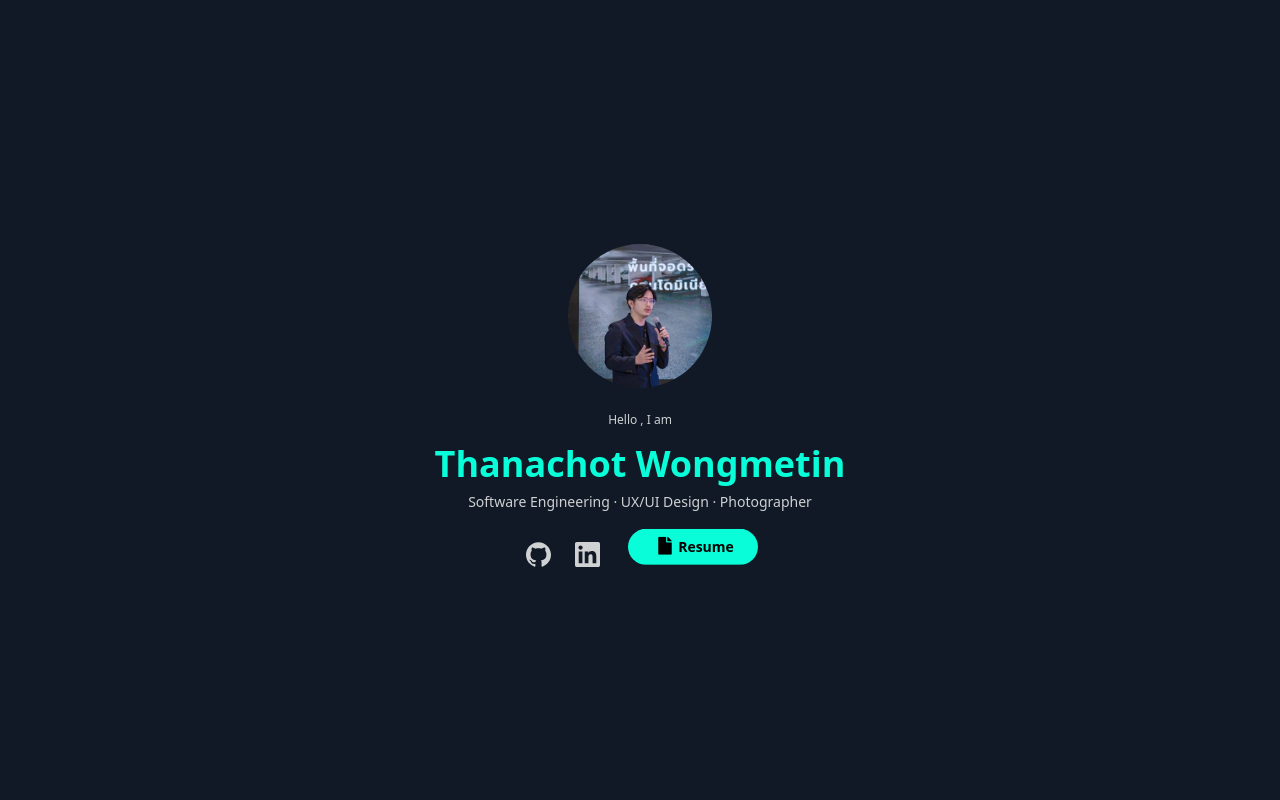
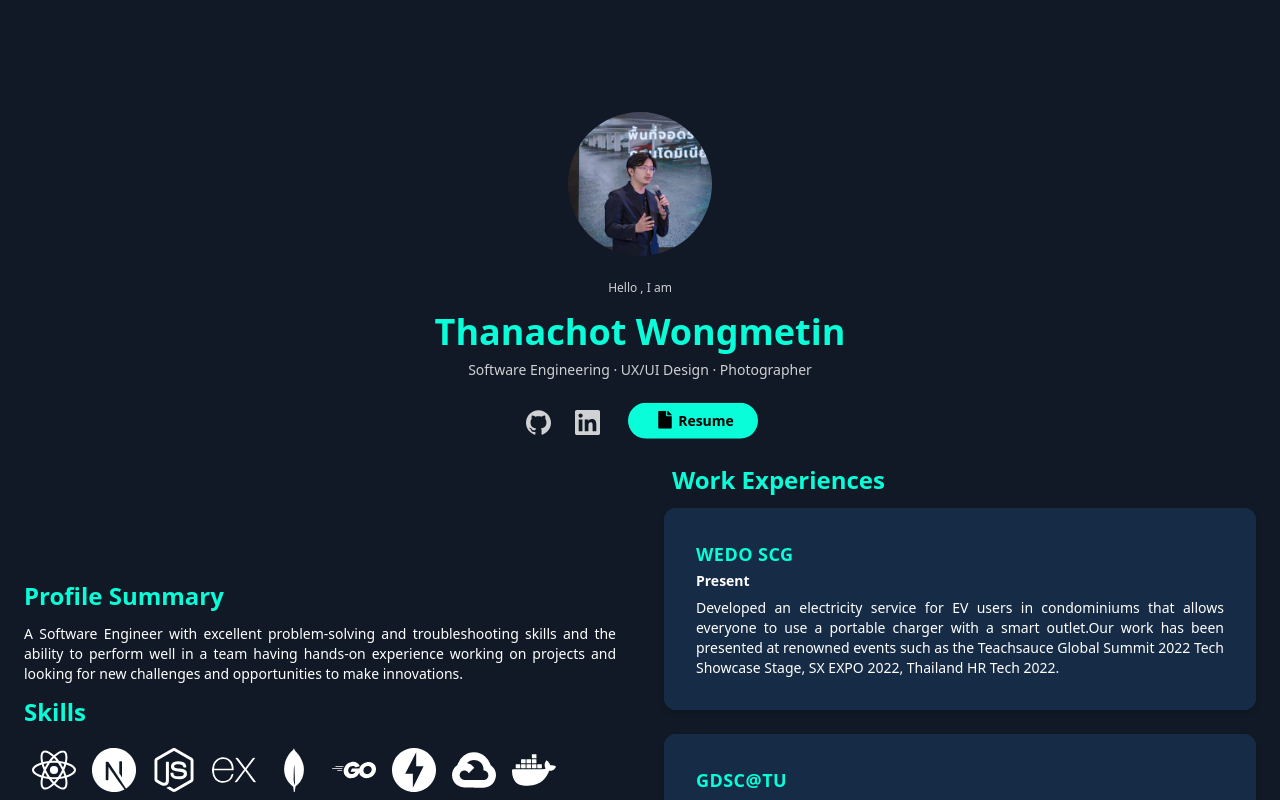
Before and after one commit to ThanachotD/thanachot.github.io, a Next.js app: page / in a window 1280 px wide. Shown: the top 800 px of the page. Built offline with nearby package versions, Linux system fonts and the light colour scheme.

Commit message:
Update index.tsx

```diff
--- a/pages/index.tsx
+++ b/pages/index.tsx
@@ -26,11 +26,11 @@ export default function Home() {
         <link rel="icon" href="/thanachot.ico" />
         <meta name="description" content="A web portfolio is a digital collection showcasing professional or creative skills, experiences, and achievements. It is presented on a website and can include resumes and work samples. It is used to showcase abilities and accomplishments to potential employers, clients, or partners."></meta>
       </Head>
-      <main className='scroll-smooth font-sans antialiased  d:h-full h-screen'>
-      <div className="grid grid-flow-row auto-rows-max bg-[#101925]">
+      <main className='scroll-smooth font-sans antialiased '>
+      <div className="grid grid-flow-row auto-rows-max bg-[#101925]   d:h-full h-screen pt-24">
 
         <div className="container mx-auto">
-        <div className="grid justify-items-center content-center items-center  d:h-full h-screen">
+        <div className="grid justify-items-center content-center items-center">
         <div><Image
             className={styles.profile}
             src="/profile_Thanachot.jpg"
@@ -51,7 +51,7 @@ export default function Home() {
           </div>
           </div>
           <div className="container mx-auto ">
-          <div className="grid justify-items-center content-center items-center  d:h-full h-screen">
+          <div className="grid justify-items-center content-center items-center">
 
           <div className="flex flex-wrap flex-row justify-items-center content-center items-center bg-[#101925]">
           <div className="basis-full grid grid-flow-row auto-rows-max sm:basis-1/2 p-6">
```
